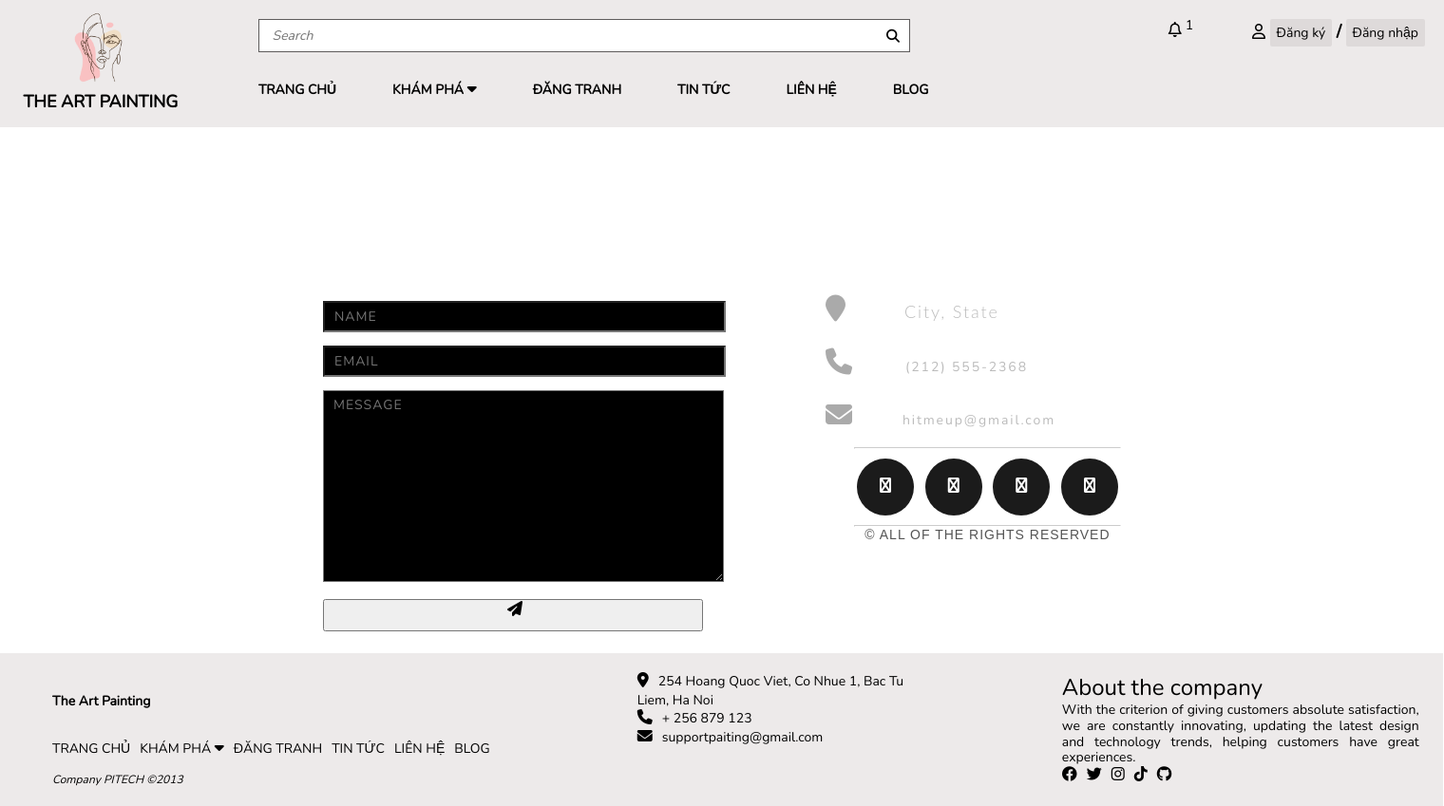
After one commit to lamthonn/Painting, a Django app: page /painting/contact/ in a window 1520 px wide. The commit adds this page. Shown: the whole page at 95% size. Run offline with Django 4.2, Linux system fonts and the light colour scheme.

Commit message:
lam vu dep trai

```diff
--- /dev/null
+++ b/painting/static/contact.css
@@ -0,0 +1,219 @@
+body {
+    margin: 0;
+    padding: 0;
+    /* background-color: #000; */
+    padding-bottom: 100px;
+  }
+
+  #contact {
+    width: 100%;
+    height: 100%;
+  }
+
+  .section-header {
+    text-align: center;
+    margin: 0 auto;
+    padding: 40px 0;
+    font: 300 60px 'Oswald', sans-serif;
+    color: #fff;
+    text-transform: uppercase;
+    letter-spacing: 6px;
+  }
+
+  .contact-wrapper {
+    display: flex;
+    flex-direction: row;
+    justify-content: space-between;
+    margin: 0 auto;
+    padding: 20px;
+    position: relative;
+    max-width: 840px;
+  }
+
+  /* Left contact page */
+  .form-horizontal {
+    /*float: left;*/
+    max-width: 400px;
+    font-family: 'Lato';
+    font-weight: 400;
+  }
+
+  .form-control,
+  .form-horizontal textarea {
+    max-width: 400px;
+    background-color: #000;
+    color: #fff;
+    letter-spacing: 1px;
+  }
+
+  .send-button {
+    margin-top: 15px;
+    height: 34px;
+    width: 400px;
+    overflow: hidden;
+    transition: all .2s ease-in-out;
+  }
+
+  .alt-send-button {
+    width: 400px;
+    height: 34px;
+    transition: all .2s ease-in-out;
+  }
+
+  .send-text {
+    display: block;
+    margin-top: 10px;
+    font: 700 12px 'Lato', sans-serif;
+    letter-spacing: 2px;
+  }
+
+  .alt-send-button:hover {
+    transform: translate3d(0px, -29px, 0px);
+  }
+
+  /* Begin Right Contact Page */
+  .direct-contact-container {
+    max-width: 400px;
+  }
+
+  /* Location, Phone, Email Section */
+  .contact-list {
+    list-style-type: none;
+    margin-left: -30px;
+    padding-right: 20px;
+  }
+
+  .list-item {
+    line-height: 4;
+    color: #aaa;
+  }
+
+  .contact-text {
+    font: 300 18px 'Lato', sans-serif;
+    letter-spacing: 1.9px;
+    color: #bbb;
+  }
+
+  .place {
+    margin-left: 62px;
+  }
+
+  .phone {
+    margin-left: 56px;
+  }
+
+  .gmail {
+    margin-left: 53px;
+  }
+
+  .contact-text a {
+    color: #bbb;
+    text-decoration: none;
+    transition-duration: 0.2s;
+  }
+
+  .contact-text a:hover {
+    color: #fff;
+    text-decoration: none;
+  }
+
+
+  /* Social Media Icons */
+  .social-media-list {
+    position: relative;
+    font-size: 22px;
+    text-align: center;
+    width: 100%;
+    margin: 0 auto;
+    padding: 0;
+  }
+
+  .social-media-list li a {
+    color: #fff;
+  }
+
+  .social-media-list li {
+    position: relative;
+    display: inline-block;
+    height: 60px;
+    width: 60px;
+    margin: 10px 3px;
+    line-height: 60px;
+    border-radius: 50%;
+    color: #fff;
+    background-color: rgb(27,27,27);
+    cursor: pointer;
+    transition: all .2s ease-in-out;
+  }
+
+  .social-media-list li:after {
+    content: '';
+    position: absolute;
+    top: 0;
+    left: 0;
+    width: 60px;
+    height: 60px;
+    line-height: 60px;
+    border-radius: 50%;
+    opacity: 0;
+    box-shadow: 0 0 0 1px #fff;
+    transition: all .2s ease-in-out;
+  }
+
+  .social-media-list li:hover {
+    background-color: #fff;
+  }
+
+  .social-media-list li:hover:after {
+    opacity: 1;
+    transform: scale(1.12);
+    transition-timing-function: cubic-bezier(0.37,0.74,0.15,1.65);
+  }
+
+  .social-media-list li:hover a {
+    color: #000;
+  }
+
+  .copyright {
+    font: 200 14px 'Oswald', sans-serif;
+    color: #555;
+    letter-spacing: 1px;
+    text-align: center;
+  }
+
+  hr {
+    border-color: rgba(255,255,255,.6);
+  }
+
+  /* Begin Media Queries*/
+  @media screen and (max-width: 850px) {
+    .contact-wrapper {
+      display: flex;
+      flex-direction: column;
+    }
+    .direct-contact-container, .form-horizontal {
+      margin: 0 auto;
+    }
+
+    .direct-contact-container {
+      margin-top: 60px;
+      max-width: 300px;
+    }
+    .social-media-list li {
+      height: 60px;
+      width: 60px;
+      line-height: 60px;
+    }
+    .social-media-list li:after {
+      width: 60px;
+      height: 60px;
+      line-height: 60px;
+    }
+  }
+
+ .form-horizontal input,
+ .form-horizontal textarea{
+    width: 100%;
+    margin-top: 1rem;
+    padding: 5px 10px;
+ }
--- a/painting/templates/pages/base.html
+++ b/painting/templates/pages/base.html
@@ -8,6 +8,7 @@
     <link rel="stylesheet" href="{% static 'paiting_detail.css' %}" >
     <link rel="stylesheet" href="{% static 'painting_search.css' %}" >
     <link rel="stylesheet" href="{% static 'upload.css' %}" >
+    <link rel="stylesheet" href="{% static 'contact.css' %}" >
     <link rel="stylesheet" href="{% static 'fontawesome-free-6.2.1-web/css/all.min.css' %}" >
     <link rel="stylesheet" href="{% static 'https://cdn.jsdelivr.net/npm/bootstrap@5.3.0-alpha3/dist/css/bootstrap.min.css'}">
     <link href="https://fonts.googleapis.com/css2?family=Nunito&display=swap" rel="stylesheet">
@@ -43,7 +44,7 @@
                     <li><a href="{% url 'list' %}">KHÁM PHÁ <i class="fa-solid fa-caret-down"></i></a></li>
                     <li><a href="{%url 'upload' %}">ĐĂNG TRANH </a></li>
                     <li><a href="">TIN TỨC </a></li>
-                    <li><a href="">LIÊN HỆ </a></li>
+                    <li><a href="{%url 'contact' %}">LIÊN HỆ </a></li>
                     <li><a href="">BLOG </a></li>
                 </ul>
             </div>
--- /dev/null
+++ b/painting/templates/pages/contact.html
@@ -0,0 +1,73 @@
+{% extends "pages/base.html" %}
+{% load static %}
+
+{% block title %}Contact{% endblock %}
+
+{% block content %}
+ <section id="contact">
+  <h1 class="section-header">Contact</h1>
+  <div class="contact-wrapper">
+  <!-- Left contact page -->
+    <form id="contact-form" class="form-horizontal" role="form">
+
+      <div class="form-group">
+        <div class="col-sm-12">
+          <input type="text" class="form-control" id="name" placeholder="NAME" name="name" value="" required>
+        </div>
+      </div>
+
+      <div class="form-group">
+        <div class="col-sm-12">
+          <input type="email" class="form-control" id="email" placeholder="EMAIL" name="email" value="" required>
+        </div>
+      </div>
+
+      <textarea class="form-control" rows="10" placeholder="MESSAGE" name="message" required></textarea>
+
+      <button class="btn btn-primary send-button" id="submit" type="submit" value="SEND">
+        <div class="alt-send-button">
+          <i class="fa fa-paper-plane"></i><span class="send-text">SEND</span>
+        </div>
+
+      </button>
+
+    </form>
+  <!-- Left contact page -->
+      <div class="direct-contact-container">
+
+        <ul class="contact-list">
+          <li class="list-item"><i class="fa fa-map-marker fa-2x"><span class="contact-text place">City, State</span></i></li>
+
+          <li class="list-item"><i class="fa fa-phone fa-2x"><span class="contact-text phone"><a href="tel:1-212-555-5555" title="Give me a call">(212) 555-2368</a></span></i></li>
+
+          <li class="list-item"><i class="fa fa-envelope fa-2x"><span class="contact-text gmail"><a href="mailto:#" title="Send me an email">hitmeup@gmail.com</a></span></i></li>
+
+        </ul>
+
+        <hr>
+        <ul class="social-media-list">
+          <li><a href="#" target="_blank" class="contact-icon">
+            <i class="fa fa-github" aria-hidden="true"></i></a>
+          </li>
+          <li><a href="#" target="_blank" class="contact-icon">
+            <i class="fa fa-codepen" aria-hidden="true"></i></a>
+          </li>
+          <li><a href="#" target="_blank" class="contact-icon">
+            <i class="fa fa-twitter" aria-hidden="true"></i></a>
+          </li>
+          <li><a href="#" target="_blank" class="contact-icon">
+            <i class="fa fa-instagram" aria-hidden="true"></i></a>
+          </li>
+        </ul>
+        <hr>
+
+        <div class="copyright">&copy; ALL OF THE RIGHTS RESERVED</div>
+
+      </div>
+
+  </div>
+
+</section>
+
+
+{% endblock %}
--- a/painting/urls.py
+++ b/painting/urls.py
@@ -5,5 +5,6 @@ urlpatterns = [
     path('', views.home,name='home'),
     path('explore/', views.painting_list,name='list'),
     path('detail/<int:pk>/',views.painting_detail,name='detail'),
-    path('search/',views.painting_search,name='search')
+    path('search/',views.painting_search,name='search'),
+    path('contact/',views.contact,name='contact')
 ]
--- a/painting/views.py
+++ b/painting/views.py
@@ -61,3 +61,6 @@ def painting_search(request):
             'paintings': paintings
         }
     return render(request, 'pages/painting_search.html',context)
+
+def contact(request):
+    return render(request, 'pages/contact.html')
```
Also changed, not shown: db.sqlite3.
